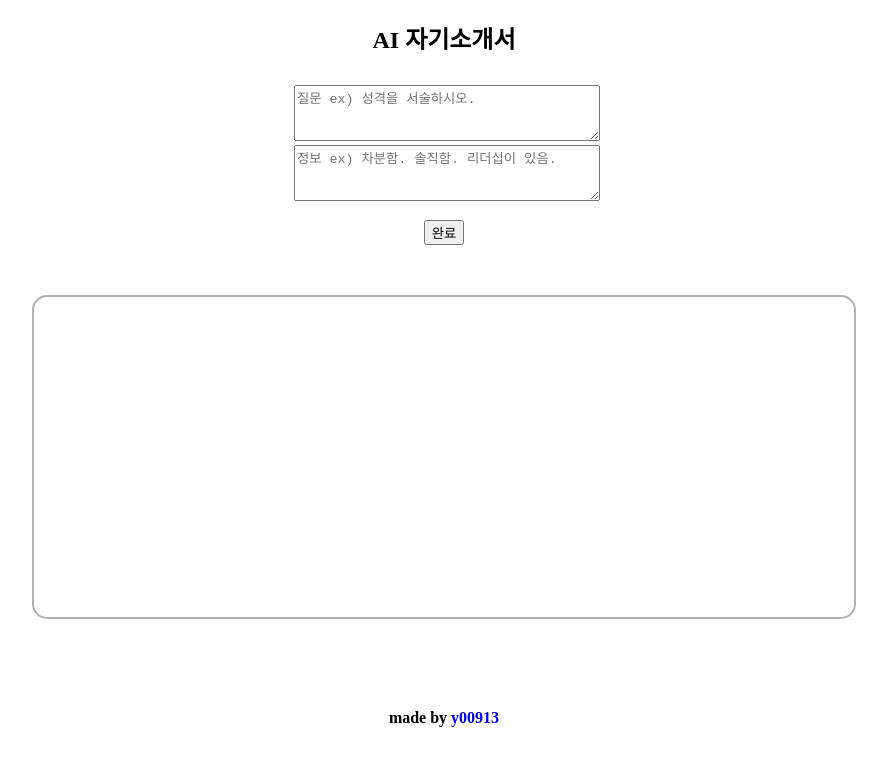
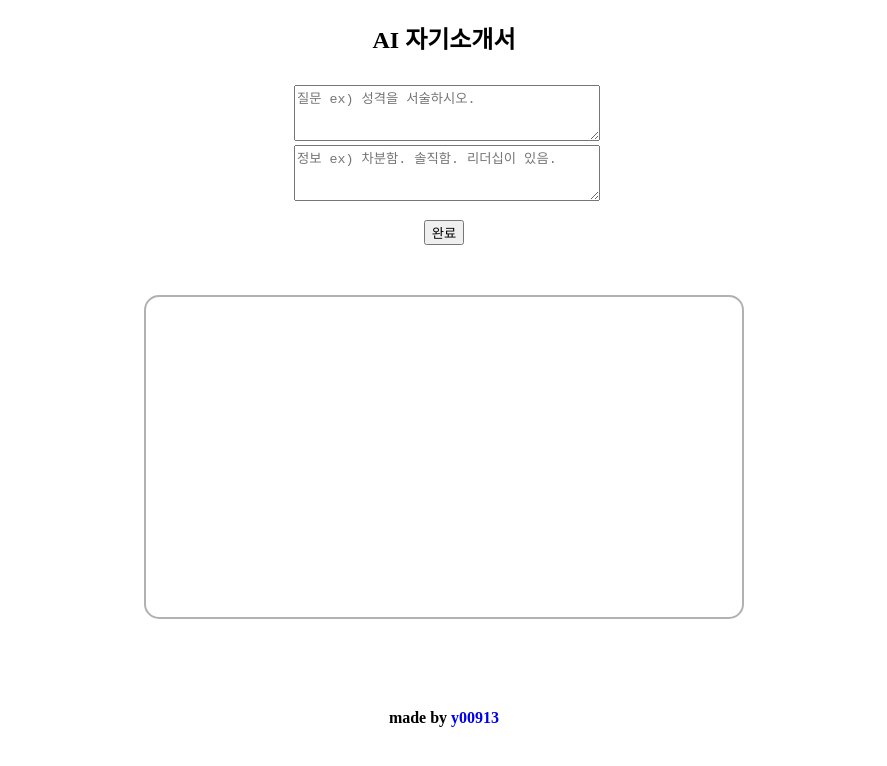
Before and after one commit to y00913/AI-cover-letter, a Vue app in the folder front-end/: page / in a window 1280 px wide. Shown: the top 766 px of the page, without its empty margins (196-1083 px from the left). Built offline with nearby package versions, Linux system fonts and the light colour scheme.

Commit message:
feat: 디자인 변경

```diff
--- a/front-end/src/App.vue
+++ b/front-end/src/App.vue
@@ -100,7 +100,7 @@ body {
   padding: 10px;
   border: 2px solid #b3b0b0;
   margin: 30px;
-  width: 100vh;
+  width: 45vw;
   height: auto;
   min-height: 300px;
   align-items: center;
```
